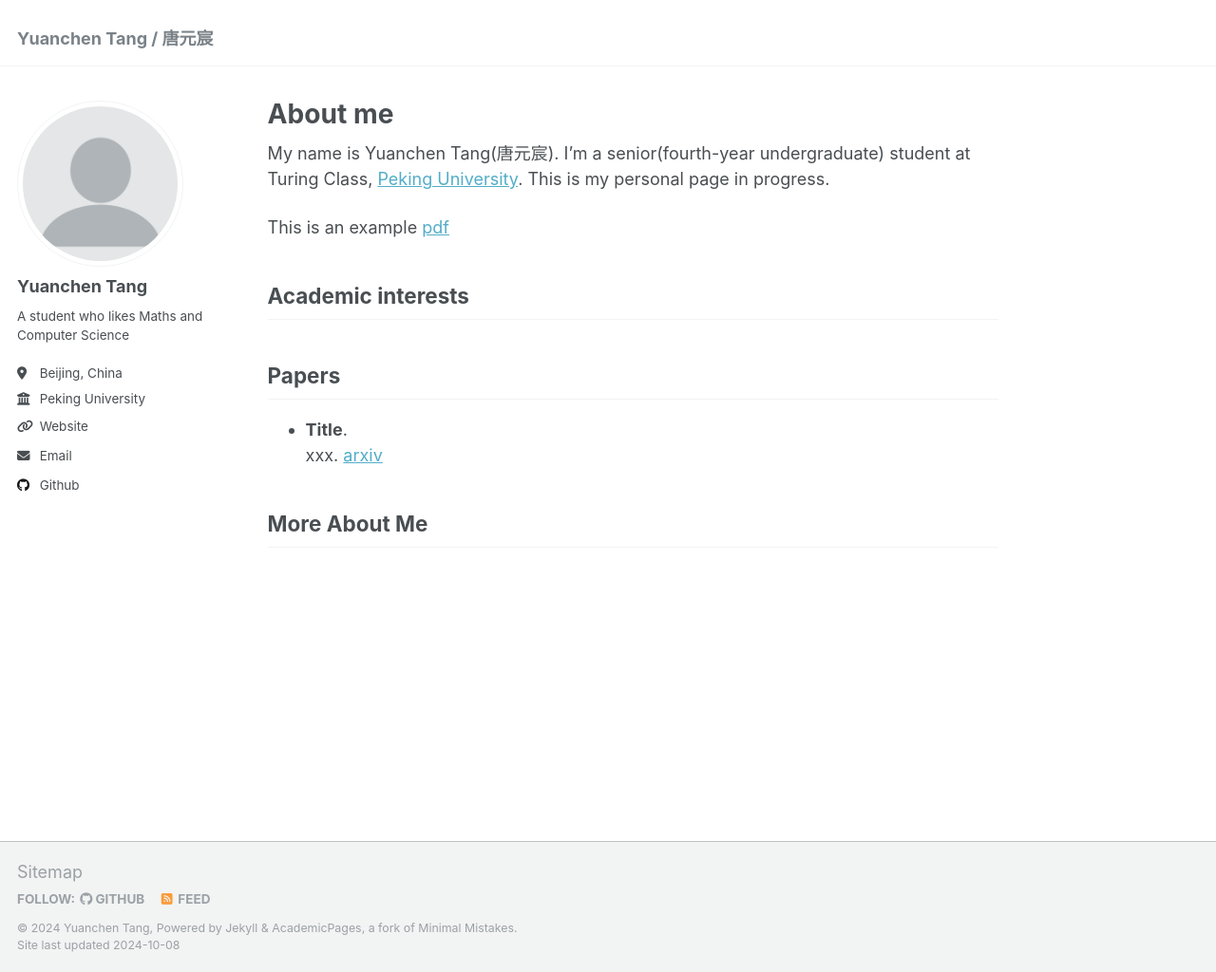
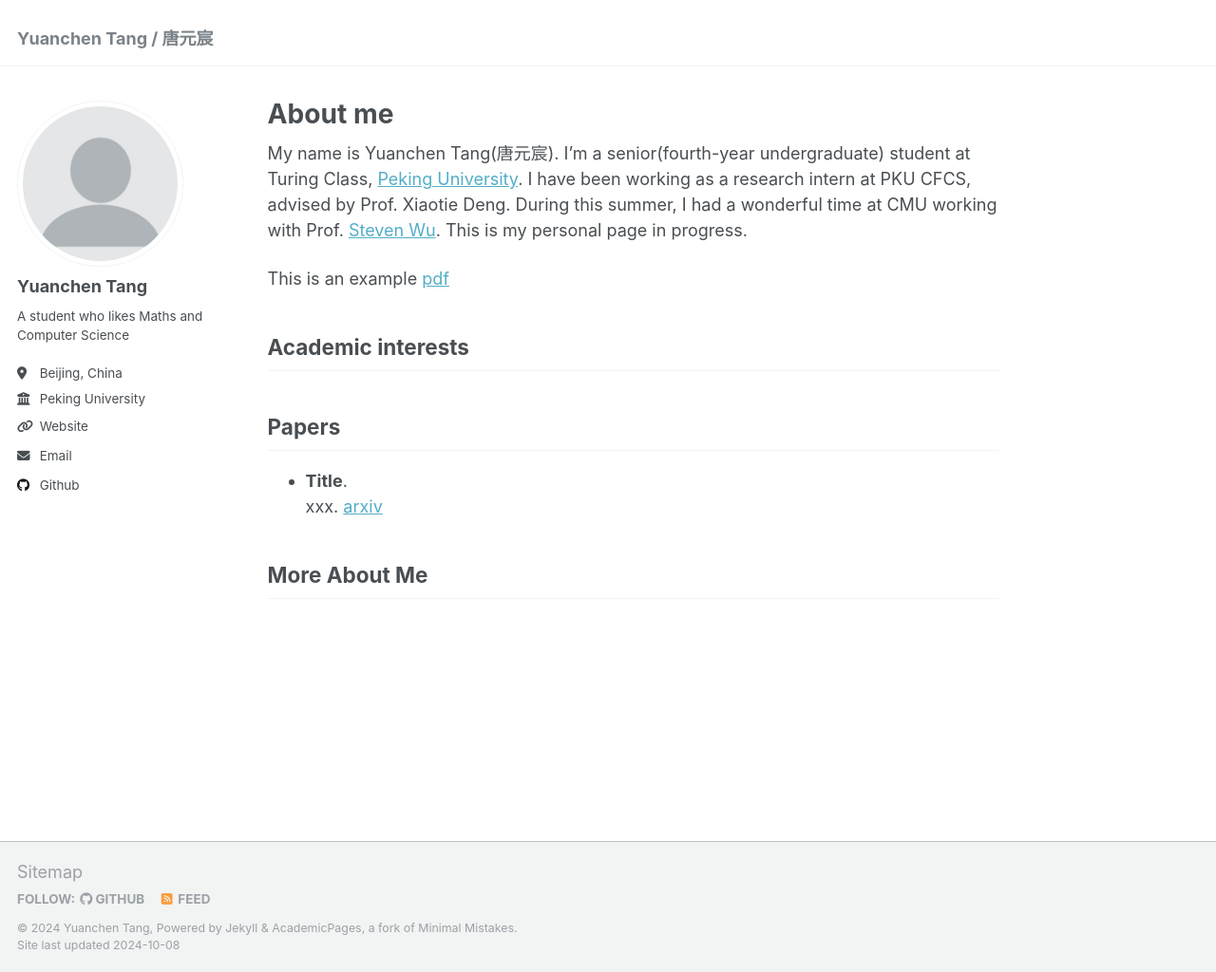
Before and after one commit to BrianTang02/briantang02.github.io, a Jekyll site: the page built from _pages/about.md, in a window 1280 px wide and 1024 px high. Shown: the whole window at 95% size. Built offline with Jekyll 4.4.1, drawn with Linux system fonts in a browser that asks for light colours.

Commit message:
Update about.md

```diff
--- a/_pages/about.md
+++ b/_pages/about.md
@@ -8,6 +8,7 @@ redirect_from:
 ---
 
 My name is Yuanchen Tang(唐元宸). I'm a senior(fourth-year undergraduate) student at Turing Class, [Peking University](www.pku.edu.cn).
+I have been working as a research intern at PKU CFCS, advised by Prof. Xiaotie Deng. During this summer, I had a wonderful time at CMU working with Prof. [Steven Wu](zstevenwu.com).
 This is my personal page in progress.
 
 This is an example [pdf](rice-jivy.github.io/paper1.pdf)
```
